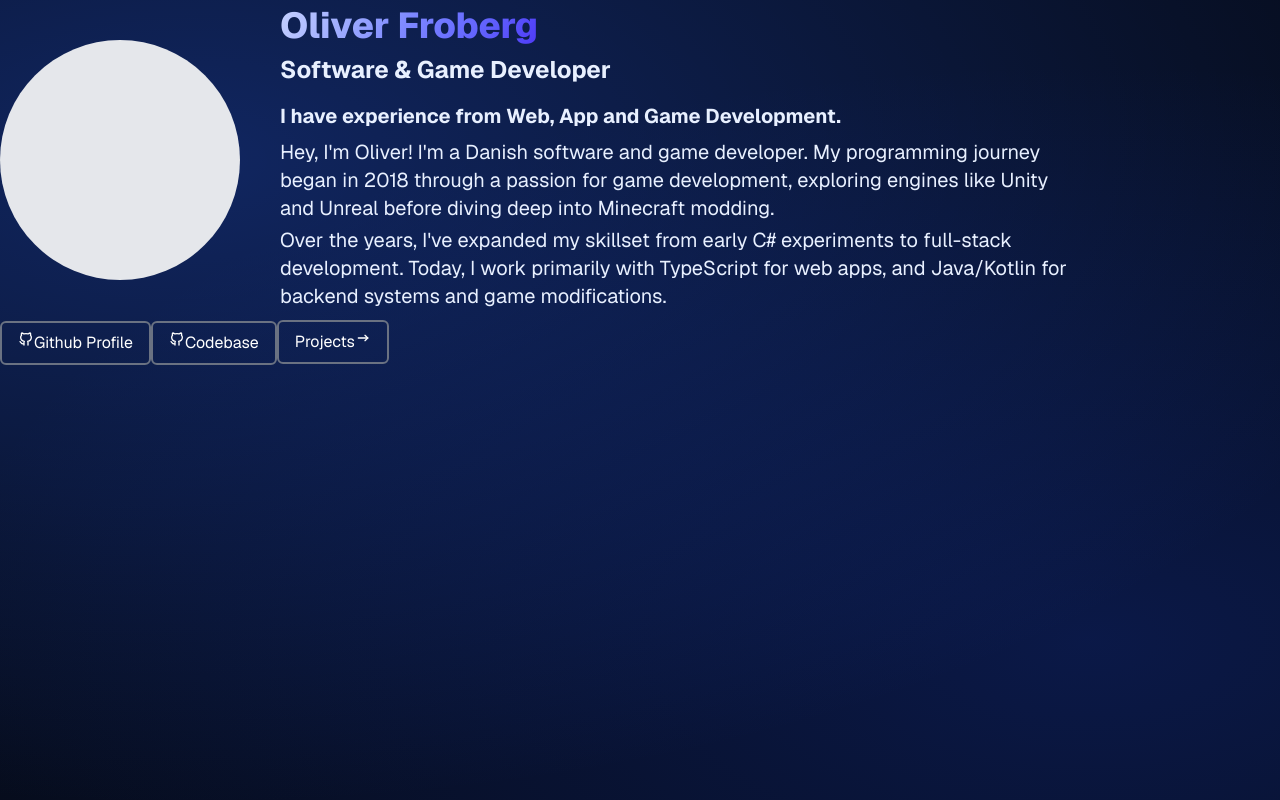
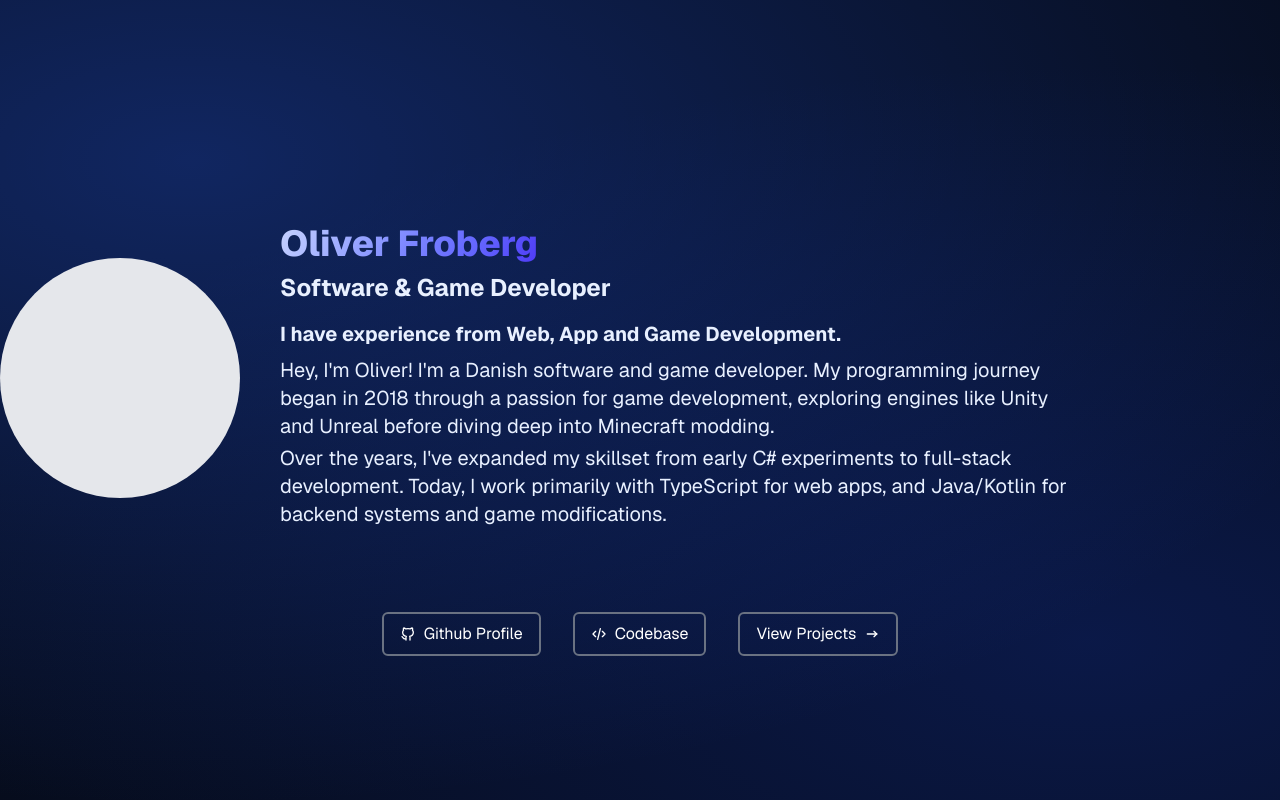
Before and after one commit to ThePandaOliver/portfolio, a Next.js app: page / in a window 1280 px wide. Built offline with nearby package versions, Linux system fonts and the light colour scheme.

Commit message:
Refine HeroSection layout, update button styles, and enhance icon usage for improved design and consistency.

```diff
--- a/src/components/elements/button.tsx
+++ b/src/components/elements/button.tsx
@@ -4,7 +4,7 @@ export default function Button(
 	{children}: {children: ReactNode}
 ) {
 	return (
-		<a className={"px-4 py-2 text-white inline-flex rounded-md border-2 border-gray-500"}>
+		<a className={"px-4 py-2 text-white inline-flex rounded-md border-2 border-gray-500 items-center gap-2"}>
 			{children}
 		</a>
 	)
--- a/src/components/sections/hero.tsx
+++ b/src/components/sections/hero.tsx
@@ -1,13 +1,13 @@
 import {personal} from "@/data/portfolio";
 import Button from "@/components/elements/button";
-import {TbArrowNarrowRight, TbBrandGithub} from "react-icons/tb";
+import {TbArrowNarrowRight, TbBrandGithub, TbCode, TbCodeblock} from "react-icons/tb";
 
 export default function HeroSection() {
 	return (
-		<div className={"h-screen grid grid-rows-[1fr_30rem]"}>
+		<div className={"h-screen flex flex-col justify-center"}>
 
 			{/* Profile */}
-			<div className={"mx-auto container flex gap-10 items-center"}>
+			<div className={"mx-auto container flex gap-10 items-center py-20"}>
 				{/* Profile Image */}
 				<div className={"rounded-full size-60 bg-gray-200"}>
 
@@ -28,10 +28,10 @@ export default function HeroSection() {
 
 			{/* Bottom content */}
 			<div>
-				<div className={"container"}>
+				<div className={"container mx-auto flex gap-8 justify-center"}>
 					<Button><TbBrandGithub/> Github Profile</Button>
-					<Button><TbBrandGithub/> Codebase</Button>
-					<Button>Projects <TbArrowNarrowRight/></Button>
+					<Button><TbCode/> Codebase</Button>
+					<Button>View Projects <TbArrowNarrowRight/></Button>
 				</div>
 
 			</div>
```
